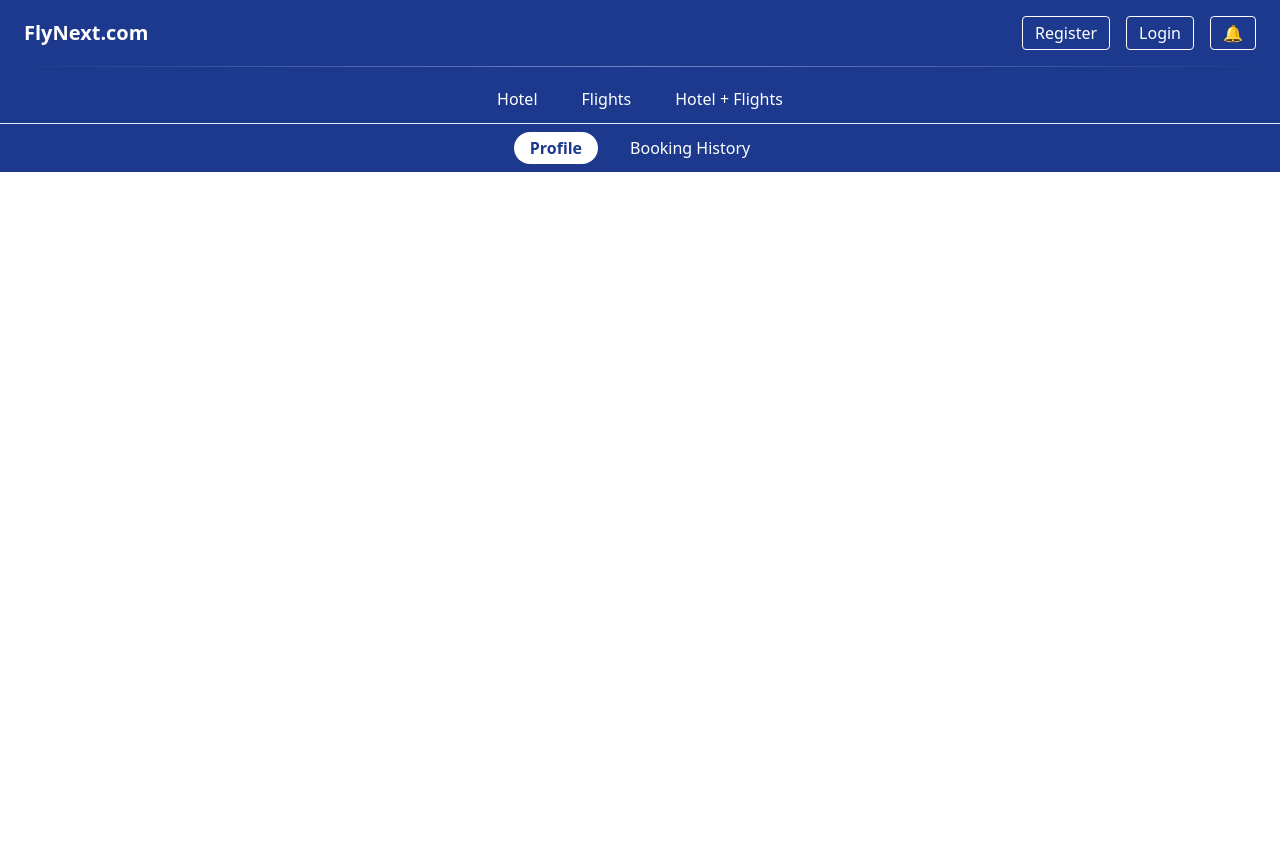
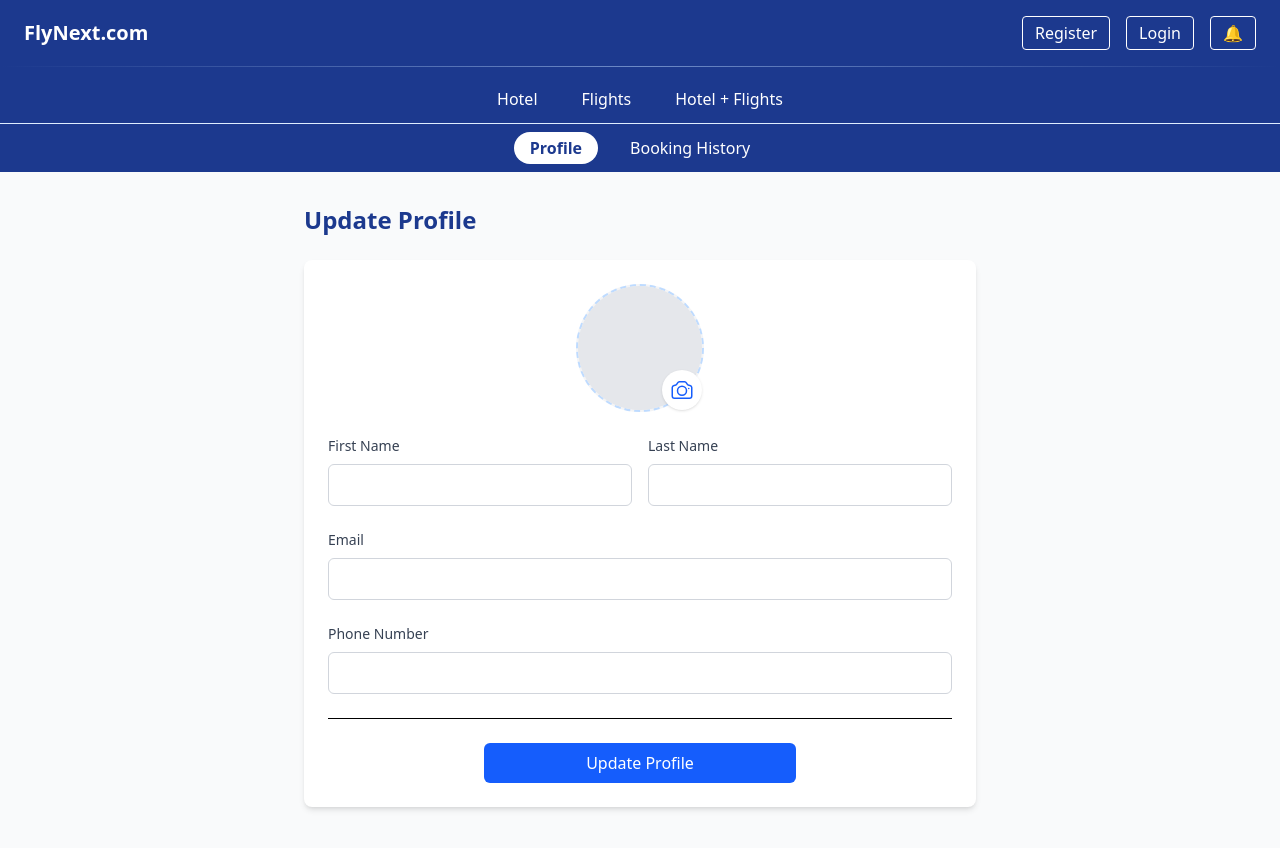
Before and after one commit to hondapowerdd/CSC309_FlyNext, a Next.js app in the folder flynext/: page /dashboard in a window 1280 px wide. Shown: the top 848 px of the page. Before the commit the page ends 800 px from the top, so only its background shows below. Built offline with nearby package versions, Linux system fonts and the light colour scheme.

Commit message:
Profile & booking history

```diff
--- a/flynext/app/api/[uid]/route.js
+++ b/flynext/app/api/[uid]/route.js
@@ -3,7 +3,6 @@ import { NextResponse } from "next/server";
 import { resolveTokens, updateTokens } from "@/auth/token";
 import { saveFilePublic } from "@/utils/io";
 import { join } from "path";
-import { use } from "react";
 
 export async function PATCH(request, { params }) {
     // Profile update
@@ -76,21 +75,15 @@ export async function GET(request, { params }) {
         );
     }
 
-    // Use form data since we have images.
-    const form = await request.formData();
-
-    const profilePic = form.get("profilePic");
-    let profilePicName = undefined;
-    if (profilePic && profilePic.type && profilePic.type.startsWith('image/')) {
-        try {
-            profilePicName = await saveFilePublic(join('profiles', uid, 'profileImgs'), profilePic);
-        } catch (e) {
-            return NextResponse.json({ error: "Could not save the profile img" }, { status: 400 });
-        }
-    }
-
-    // Ignore illegal entries
-    Object.entries(user).forEach(([k, v]) => (!v || typeof v !== "string")  && delete user[k]);
+    // const profilePic = form.get("profilePic");
+    // let profilePicName = undefined;
+    // if (profilePic && profilePic.type && profilePic.type.startsWith('image/')) {
+    //     try {
+    //         profilePicName = await saveFilePublic(join('profiles', uid, 'profileImgs'), profilePic);
+    //     } catch (e) {
+    //         return NextResponse.json({ error: "Could not load the profile img" }, { status: 400 });
+    //     }
+    // }
 
     let user;
     try { // Update profile
--- a/flynext/app/components/booking/Booking.tsx
+++ b/flynext/app/components/booking/Booking.tsx
@@ -1,4 +1,6 @@
 import { DocumentArrowDownIcon, XCircleIcon } from '@heroicons/react/24/outline';
+import { useContext, useState } from 'react';
+import { AuthContext } from '@/frontend/contexts/auth';
 
 interface BookingCardProps {
 	id: string;
@@ -15,40 +17,58 @@ const statusColors: Record<string, string> = {
 };
 
 export default ({ id, type, status, details }: BookingCardProps) => {
-
+	const { accessToken } = useContext(AuthContext)!;
+	const [canceled, setCanceled] = useState(status == 'CANCELED');
 
 	return (
-		<div className="bag-white rounded-lg shadow-md p-6 mb-4 border border-gray-100 hover:shadow-lg transition-shadow">
-		<div className="flex justify-between items-start mb-4">
-			<span className={`px-3 py-1 rounded-full text-sm ${statusColors[status]? statusColors[status]:statusColors["default"]}`}>
+		<div className="bg-white rounded-lg shadow-md p-4 md:p-6 mb-4 border border-gray-100 hover:shadow-lg transition-shadow duration-200">
+			<div className="flex justify-between items-start mb-3 md:mb-4">
+				<span className={`px-2 md:px-3 py-1 rounded-full text-xs md:text-sm truncate ${statusColors[status] || statusColors.default}`}>
 					{status}
 				</span>
 			</div>
 
-		<div className="grid grid-cols-1 md:grid-cols-2 gap-4 text-sm text-gray-700">
-			<div className="space-y-2">
-				<p><span className="font-medium">Booking ID:</span> {id}</p>
-				<p><span className="font-medium">Booking Type:</span> {type}</p>
-				{Object.keys(details).map(k => <p key={k}><span className="font-medium">{k}:</span> {details[k]}</p>)}
+			<div className="grid grid-cols-1 md:grid-cols-2 gap-x-4 gap-y-2 break-words">
+				{/* Column 1 */}
+				<div className="space-y-1 md:space-y-2">
+					<p><span className="font-medium">booking id:</span> {id}</p>
+					<p><span className="font-medium">type:</span> {type}</p>
+				</div>
+
+				{/* Column 2 */}
+				<div className="space-y-1 md:space-y-2">
+					{Object.entries(details).map(([k, v]) => (
+						<p key={k}><span className="font-medium">{k}:</span> {v}</p>
+					))}
 				</div>
 			</div>
 
-		<div className="mt-4 pt-4 border-t border-gray-100 flex justify-end gap-3">
+			<div className="mt-3 md:mt-4 pt-3 md:pt-4 border-t border-gray-100 flex flex-col md:flex-row justify-end gap-y-2 md:gap-3">
 				<button
 					onClick={() => {}}
-			className="flex items-center gap-2 px-4 py-2 text-blue-600 hover:bg-blue-50 rounded-md transition-colors"
+					className="w-full md:w-auto flex items-center justify-center gap-2 px-4 py-2 text-blue-600 hover:bg-blue-50 rounded-md transition-colors"
 				>
-				<DocumentArrowDownIcon className="w-5 h-5" />
-				Download Invoice
+					<DocumentArrowDownIcon className="w-4 h-4 md:w-5 md:h-5" />
+					<span className="text-sm md:text-base">Download</span>
 				</button>
 
-			{status !== 'CANCELLED' && (
+				{canceled && (
 					<button
-				onClick={ () => {} }
-				className="flex items-center gap-2 px-4 py-2 text-red-600 hover:bg-red-50 rounded-md transition-colors"
+						onClick={() => {
+							fetch('/api/booking/' + id, {
+								method: "PATCH",
+								headers: {
+									'Authorization': `Bearer ${accessToken}` // Add authorization header
+								}
+							})
+							.then(res => {
+								if (res.ok) setCanceled(true);
+							});
+						}}
+						className="w-full md:w-auto flex items-center justify-center gap-2 px-4 py-2 text-red-600 hover:bg-red-50 rounded-md transition-colors"
 					>
-				<XCircleIcon className="w-5 h-5" />
-				Cancel Booking
+						<XCircleIcon className="w-4 h-4 md:w-5 md:h-5" />
+						<span className="text-sm md:text-base">Cancel</span>
 					</button>
 				)}
 			</div>
--- a/flynext/app/components/hotel-management/NewHotelForm.tsx
+++ b/flynext/app/components/hotel-management/NewHotelForm.tsx
@@ -36,7 +36,9 @@ export default ({ close }: { close: () => void }) => {
 				'Authorization': `Bearer ${accessToken}` // Add authorization header
 			}
 		})
-		.then(response => close());
+		.then(res => {
+			if (!res.ok) close();
+		});
 	};
 
 	return (
--- a/flynext/app/dashboard/booking-history/page.tsx
+++ b/flynext/app/dashboard/booking-history/page.tsx
@@ -26,21 +26,40 @@ const fetchBookings = async (accessToken: string) => {
 export default () => {
 	const { accessToken } = useContext(AuthContext)!;
 
-	// const [bookings, setBookings] = useState([]);
 	const [bookings, setBookings] = useState<BookingType[]>([]);
 
 	const [currentPage, setCurrentPage] = useState(1);
 
-	// fetch('/api/booking', {
-	// 	method: "GET",
-	// 	headers: {
-	// 		'Authorization': `Bearer ${accessToken}` // Add authorization header
-	// 	}
-	// })
-
-	// useEffect(() => {
-	// 	const
-	// });
+	useEffect(() => {
+		fetch('/api/booking', {
+			method: "GET",
+			headers: {
+				'Authorization': `Bearer ${accessToken}` // Add authorization header
+			}
+		})
+		.then(res => {
+			res.json()
+			.then(resContent => {
+				if (!res.ok) return;
+				setBookings(resContent.bookings.map((booking: any) => {
+					return {
+						id: booking.id,
+						type: booking.type,
+						status: booking.status,
+						details: booking.type === "HOTEL"? {
+							hotel: booking.hotel.name,
+							room: booking.room.name,
+							checkin: booking.checkInDate,
+							checkout: booking.checkOutDate
+						}:{
+							flight: booking.flightReference
+						}
+					}
+				}));
+				console.log(resContent);
+			});
+		});
+	}, []);
 
 	// Pagination calculations
 	const indexOfLastBooking = currentPage * bookingsPerPage;
--- a/flynext/app/dashboard/page.tsx
+++ b/flynext/app/dashboard/page.tsx
@@ -1,5 +1,184 @@
 "use client";
 
+import { useState, useEffect, useContext } from 'react';
+import { CameraIcon } from '@heroicons/react/24/outline';
+import { AuthContext } from "@/frontend/contexts/auth";
+
 export default () => {
-    return;
+	const { uid, accessToken } = useContext(AuthContext)!;
+	// console.log(uid);
+
+	const [firstName, setFirstName] = useState("");
+    const [lastName, setLastName] = useState('');
+    const [email, setEmail] = useState('');
+    const [phone, setPhone] = useState('');
+    const [profileImg, setProfileImg] = useState<File | null>(null);
+	const [profileImgPreview, setProfileImgPreview] = useState<string | undefined>(undefined);
+	const [message, setMessage] = useState("");
+
+	useEffect(() => {
+		if (!uid) return;
+		fetch('/api/' + uid, {
+			method: "GET",
+			headers: {
+				'Authorization': `Bearer ${accessToken}` // Add authorization header
+			}
+		})
+		.then(res => {
+			res.json()
+			.then(resContent => {
+				if (!res.ok) return;
+				const user = resContent.profile;
+				setFirstName(user.firstName || "");
+				setLastName(user.lastName || "");
+				setEmail(user.email || "");
+				setPhone(user.phone || "");
+
+			});
+		});
+	}, [uid]);
+
+    const updateProfileImg = (e: React.ChangeEvent<HTMLInputElement>) => {
+        const file = e.target.files?.[0];
+        if (file) {
+			setProfileImg(file);
+			setProfileImgPreview(URL.createObjectURL(file));
+		}
+    };
+
+    const submit = (e: React.FormEvent) => {
+        e.preventDefault();
+		const formData = new FormData();
+		formData.append("firstName", firstName);
+		formData.append("lastName", lastName);
+		formData.append("email", email);
+		formData.append("phoneNumber", phone);
+
+		if (profileImg) formData.append("profilePic", profileImg);
+
+        fetch('/api/' + uid, {
+			method: "PATCH",
+			headers: {
+				'Authorization': `Bearer ${accessToken}` // Add authorization header
+			},
+			body: formData
+		})
+		.then(res => {
+			if (res.ok) setMessage("Profile updated.");
+			else setMessage("Update failed. Please try again");
+		});
+    };
+
+    return (
+		<div className="min-h-screen bg-gray-50 p-4 md:p-8">
+			<div className="max-w-2xl mx-auto">
+				<h1 className="text-2xl font-bold text-blue-900 mb-6">Update Profile</h1>
+
+				<form onSubmit={submit} className="space-y-6 bg-white rounded-lg shadow-md p-6">
+					{/* Profile Picture Upload */}
+					<div className="flex flex-col items-center">
+						<div className="relative w-32 h-32 rounded-full bg-gray-100 border-2 border-dashed border-blue-200">
+							{profileImg ? (
+								<img
+									src={profileImgPreview}
+									alt="Profile"
+									className="w-full h-full rounded-full object-cover"
+								/>
+							) : (
+								<div className="w-full h-full rounded-full bg-gray-200" />
+							)}
+							<label className="absolute bottom-0 right-0 bg-white p-2 rounded-full shadow-sm cursor-pointer hover:bg-blue-50 transition-colors">
+								<CameraIcon className="w-6 h-6 text-blue-600" />
+								<input
+									type="file"
+									accept="image/*"
+									onChange={updateProfileImg}
+									className="hidden"
+								/>
+							</label>
+						</div>
+					</div>
+
+					{/* Name Fields */}
+					<div className="flex flex-col md:flex-row gap-4">
+						<div className="flex-1">
+							<label className="block text-sm font-medium text-gray-700 mb-2">
+								First Name
+							</label>
+							<input
+								type="text"
+								value={firstName}
+								onChange={(e) => setFirstName(e.target.value)}
+								className="w-full px-3 py-2 border border-gray-300 rounded-md focus:ring-blue-500 focus:border-blue-500"
+								required
+							/>
+						</div>
+						<div className="flex-1">
+							<label className="block text-sm font-medium text-gray-700 mb-2">
+								Last Name
+							</label>
+							<input
+								type="text"
+								value={lastName}
+								onChange={(e) => setLastName(e.target.value)}
+								className="w-full px-3 py-2 border border-gray-300 rounded-md focus:ring-blue-500 focus:border-blue-500"
+								required
+							/>
+						</div>
+					</div>
+
+					{/* Email */}
+					<div>
+						<label className="block text-sm font-medium text-gray-700 mb-2">
+							Email
+						</label>
+						<input
+							type="email"
+							value={email}
+							onChange={(e) => setEmail(e.target.value)}
+							className="w-full px-3 py-2 border border-gray-300 rounded-md focus:ring-blue-500 focus:border-blue-500"
+							required
+						/>
+					</div>
+
+					{/* Phone Number */}
+					<div>
+						<label className="block text-sm font-medium text-gray-700 mb-2">
+							Phone Number
+						</label>
+						<input
+							type="tel"
+							value={phone}
+							onChange={(e) => setPhone(e.target.value)}
+							className="w-full px-3 py-2 border border-gray-300 rounded-md focus:ring-blue-500 focus:border-blue-500"
+							pattern="[0-9]{10}"
+							title="10-digit phone number"
+						/>
+					</div>
+
+					{message && (
+						<div className={`p-3 rounded-md ${
+							message.includes("updated")
+								? "bg-green-100 text-green-800"
+								: "bg-red-100 text-red-800"
+							}`}>
+							{message}
+						</div>
+					)}
+
+					{/* Submit Button */}
+					<div className="border-t pt-6">
+						<div className="flex justify-center">
+							<button
+								type="submit"
+								className="w-full md:w-1/2 py-2 px-4 bg-blue-600 text-white rounded-md hover:bg-blue-700 focus:outline-none focus:ring-2 focus:ring-blue-500 transition-colors"
+							>
+								Update Profile
+							</button>
+						</div>
+					</div>
+				</form>
+			</div>
+		</div>
+    );
 }
```
Also changed, not shown: flynext/public/profiles/customer_1/profileImgs/1743735060284.png (added), 1 other file (tests, documents, lock files or other folders). Lines whose indentation alone changed are shown as unchanged.
